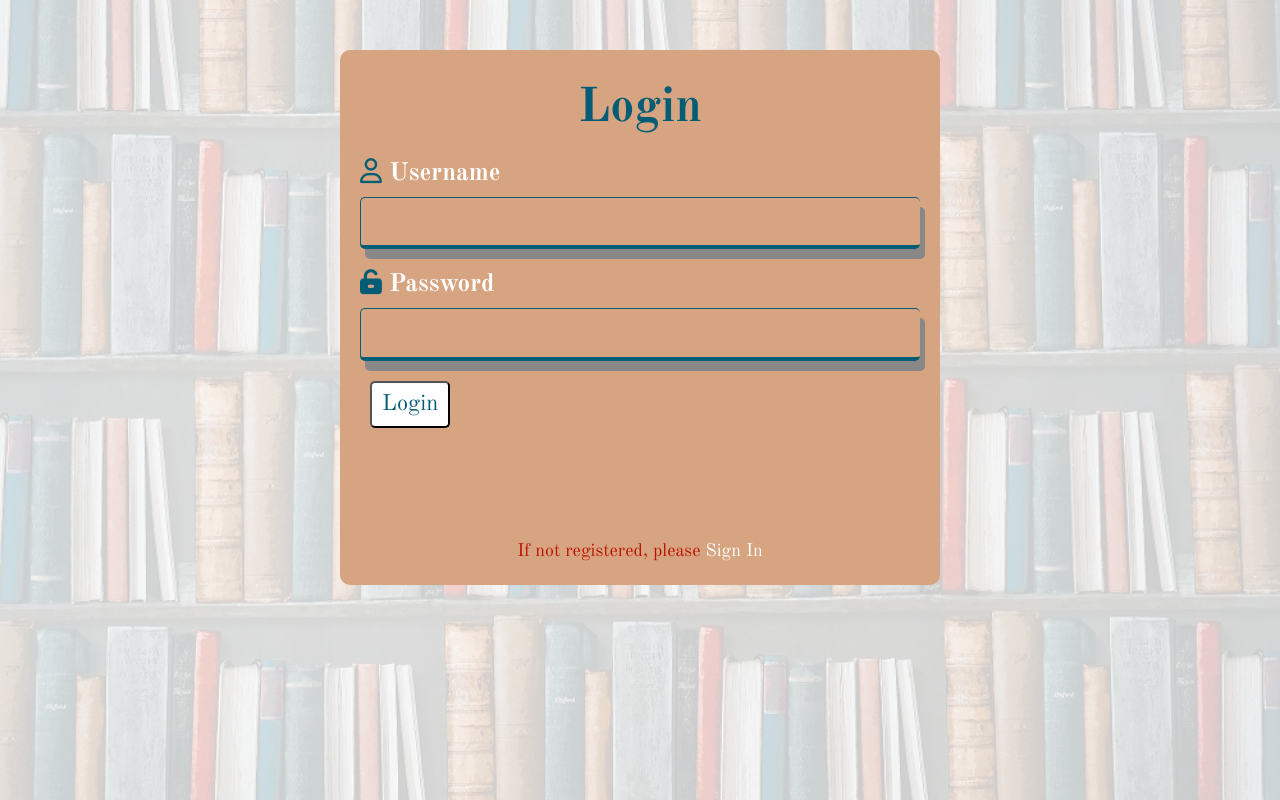
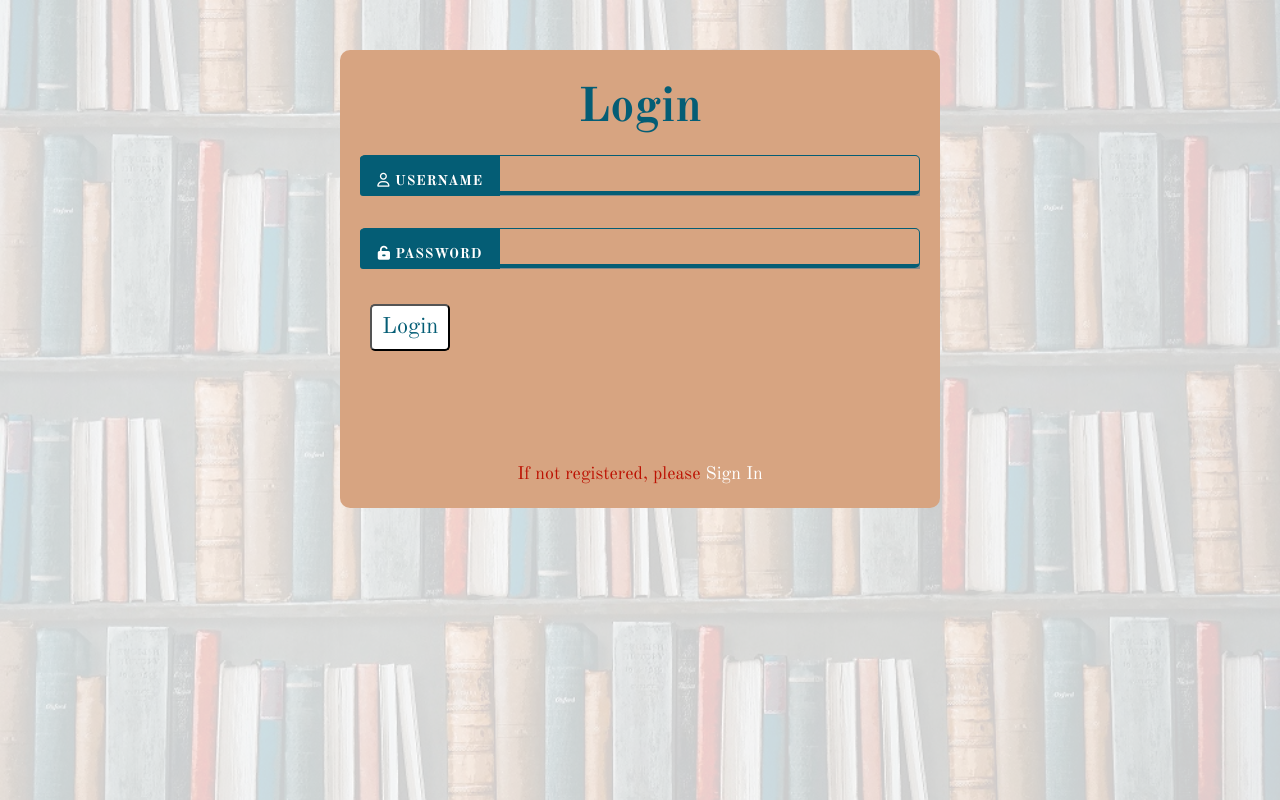
Before and after one commit to oer-booker-best-team/Front-End, a React (Create React App) app in the folder oer-bookr/: page /login in a window 1280 px wide. Built offline with nearby package versions, Linux system fonts and the light colour scheme.

Commit message:
Restyle the login/register form

```diff
--- a/oer-bookr/src/containers/Auth/Login.js
+++ b/oer-bookr/src/containers/Auth/Login.js
@@ -4,13 +4,7 @@ import axios from "axios"
 import { Link } from "react-router-dom"
 import { ClipLoader } from "react-spinners"
 
-import {
-  InputLabel,
-  InputBox,
-  Button,
-  Message,
-  MessageLogin
-} from "../../styles/formStyles"
+import { Button, Message, MessageLogin, Row } from "../../styles/formStyles"
 import { LoginForm } from "../../styles/loginFormStyles"
 import { Loading } from "../../styles/basicStyles"
 import BackgroundImage from "../../components/BackgroundImage"
@@ -74,30 +68,32 @@ class SignIn extends React.Component {
         <Zoom>
           <LoginForm onSubmit={this.SignInUser}>
             <h1>Login</h1>
-            <div>
-              <InputLabel htmlFor="username">
-                <i className="far fa-user" /> Username
-              </InputLabel>
-              <InputBox
+            <Row>
+              <input
                 name="username"
                 type="text"
+                autocomplete="off"
                 onChange={this.saveInput}
                 value={this.state.username}
                 required
               />
-            </div>
-            <div>
-              <InputLabel htmlFor="password">
-                <i className="fas fa-unlock-alt" /> Password
-              </InputLabel>
-              <InputBox
+              <label htmlFor="username">
+                <i className="far fa-user" /> Username
+              </label>
+            </Row>
+            <Row>
+              <input
                 name="password"
                 type="password"
+                autocomplete="off"
                 onChange={this.saveInput}
                 value={this.state.password}
                 required
               />
-            </div>
+              <label htmlFor="password">
+                <i className="fas fa-unlock-alt" /> Password
+              </label>
+            </Row>
             <Button type="submit" color="primary">
               Login
             </Button>
--- a/oer-bookr/src/containers/Auth/SignIn.js
+++ b/oer-bookr/src/containers/Auth/SignIn.js
@@ -3,7 +3,7 @@ import Zoom from "react-reveal/Zoom"
 import axios from "axios"
 import { ClipLoader } from "react-spinners"
 
-import { InputLabel, InputBox, Button, Message } from "../../styles/formStyles"
+import { Row, Button, Message } from "../../styles/formStyles"
 import { LoginForm } from "../../styles/loginFormStyles"
 import { Loading } from "../../styles/basicStyles"
 import BackgroundImage from "../../components/BackgroundImage"
@@ -78,30 +78,32 @@ class SignIn extends React.Component {
         <Zoom>
           <LoginForm onSubmit={this.SignInUser}>
             <h1>Sign In</h1>
-            <div>
-              <InputLabel htmlFor="username">
-                <i className="far fa-user" /> Username
-              </InputLabel>
-              <InputBox
+            <Row>
+              <input
                 name="username"
                 type="text"
+                autocomplete="off"
                 onChange={this.saveInput}
                 value={this.state.username}
                 required
               />
-            </div>
-            <div>
-              <InputLabel htmlFor="password">
-                <i className="fas fa-unlock-alt" /> Password
-              </InputLabel>
-              <InputBox
+              <label htmlFor="username">
+                <i className="far fa-user" /> Username
+              </label>
+            </Row>
+            <Row>
+              <input
                 name="password"
                 type="password"
+                autocomplete="off"
                 onChange={this.saveInput}
                 value={this.state.password}
                 required
               />
-            </div>
+              <label htmlFor="password">
+                <i className="fas fa-unlock-alt" /> Password
+              </label>
+            </Row>
             <Button type="submit" color="primary">
               Sign In
             </Button>
--- a/oer-bookr/src/styles/formStyles.js
+++ b/oer-bookr/src/styles/formStyles.js
@@ -106,3 +106,58 @@ export const MessageLogin = styled(Message)`
     }
   }
 `
+
+export const Row = styled.div`
+  margin-bottom: 25px;
+  position: relative;
+  overflow: hidden;
+
+  input {
+    width: 100%;
+    height: 40px;
+    font-size: 25px;
+    padding: 10px;
+    padding-left: 30%;
+    box-sizing: border-box;
+    border: 1px solid #045d75;
+    border-bottom: 4px solid #045d75;
+    box-shadow: 5px 10px #888888;
+    background-color: transparent;
+    color: #333;
+    border-radius: 5px;
+    transition: all 0.3s cubic-bezier(1, 0.1, 0, 0.9);
+
+    :focus {
+      outline: none;
+    }
+    :focus + label {
+      transform: translateZ(0) translateX(-100%);
+    }
+  }
+
+  label {
+    position: absolute;
+    top: auto;
+    bottom: 0;
+    left: 0;
+    height: 40px;
+    line-height: 40px;
+    font-size: 14px;
+    font-weight: bold;
+    width: 25%;
+    padding: 5px;
+    text-shadow: 0 0 2px rgba(0, 0, 0, 0.1);
+    text-align: center;
+    text-transform: uppercase;
+    letter-spacing: 0.05em;
+    color: white;
+    background: #045d75;
+    border-radius: 3px 0 0 3px;
+    transition: all 0.3s cubic-bezier(1, 0.1, 0, 0.9);
+    transform: translateZ(0) translateX(0);
+
+    i {
+      color: white;
+    }
+  }
+`
--- a/oer-bookr/src/styles/loginFormStyles.js
+++ b/oer-bookr/src/styles/loginFormStyles.js
@@ -12,10 +12,6 @@ export const LoginForm = styled(Form)`
   top: 0;
   left: 0;
 
-  input {
-    color: #fff;
-    font-size: 25px;
-  }
   h1 {
     text-align: center;
     color: #045d75;
```
